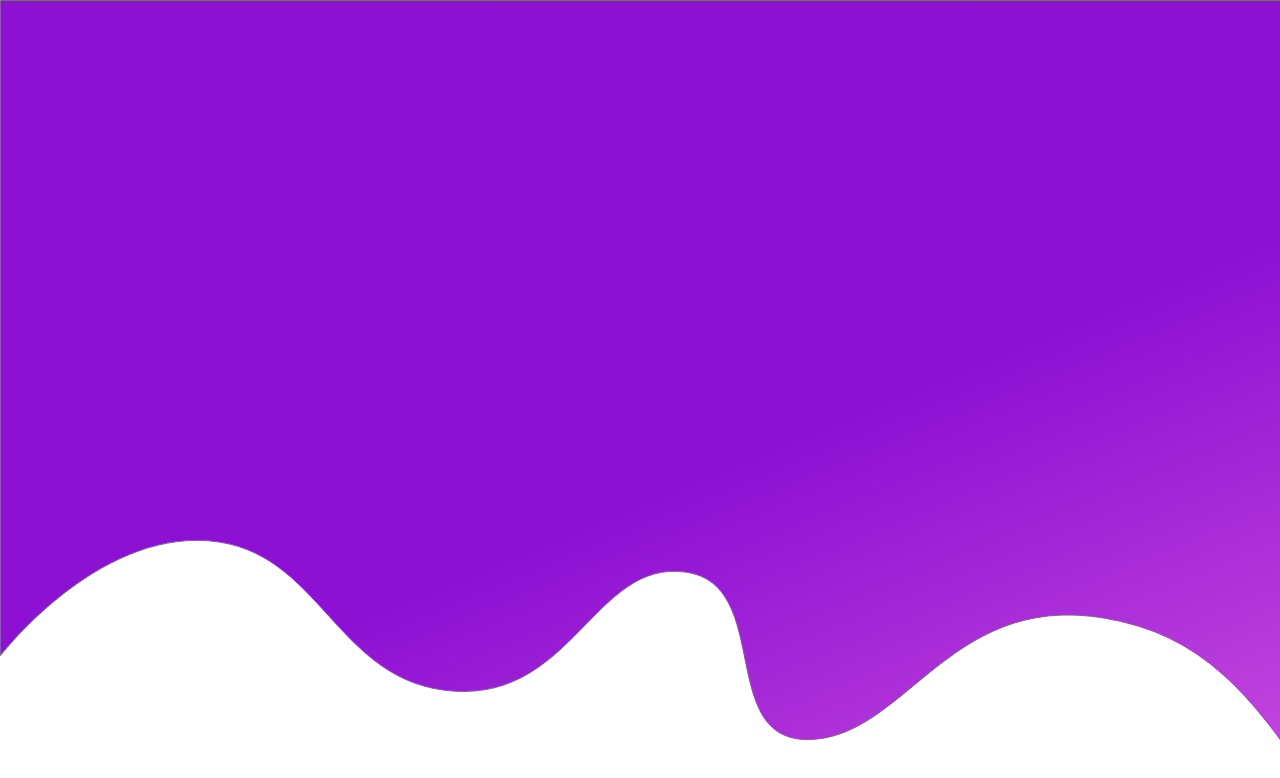
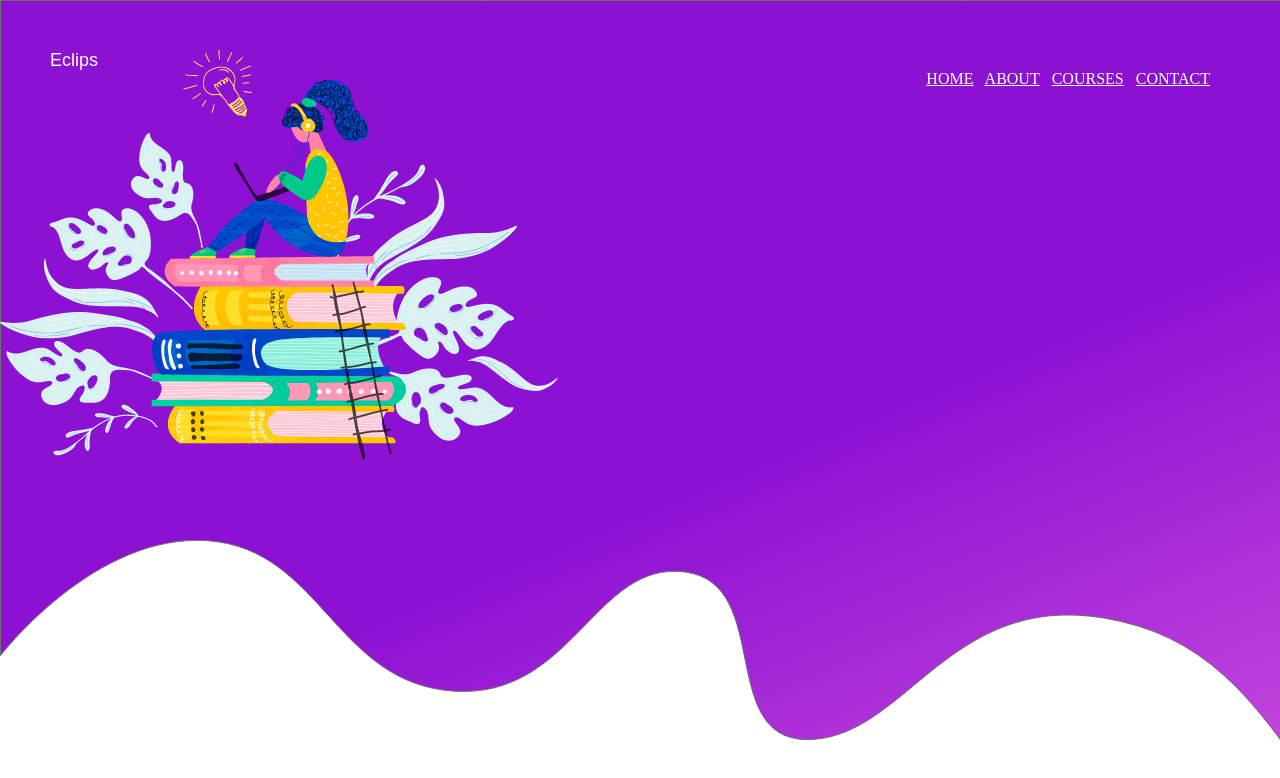
Before and after one commit to dilip562/Class_Website, a plain HTML site: page index.html in a window 1280 px wide. Shown: the top 778 px of the page. Drawn offline with Linux system fonts and the light colour scheme.

Commit message:
bt changes

```diff
--- a/index.html
+++ b/index.html
@@ -10,14 +10,19 @@
 
 <body>
     <section class="page1">
-        <div>
+        <div class="container">
             <img src="/images/bg.png" alt="bg">
-
+            <div class="topleft">Eclips</div>
+            <div class="topright">
+                <a href="#">HOME</a>&nbsp;&nbsp;
+                <a href="#">ABOUT</a>&nbsp;&nbsp;
+                <a href="#">COURSES</a>&nbsp;&nbsp;
+                <a href="#">CONTACT</a>
+            </div>
+            <img src="/images/g1724.png" alt="img1" id="img1">
         </div>
-
     </section>
     <section class="page2">
-
     </section>
 </body>
 
--- a/style.css
+++ b/style.css
@@ -1,13 +1,44 @@
-*{
+* {
     box-sizing: border-box;
     padding: 0;
     margin: 0;
 }
 
 /* Section 1 */
-.page1{
 
+a {
+    color: white;
 }
+
+.container {
+    position: relative;
+    color: white;
+    box-sizing: border-boxs;
+}
+
+#img1 {
+    position: absolute;
+    top: 50px;
+}
+
+.topleft {
+    position: absolute;
+    font-size: large;
+    font-family: sans-serif;
+    top: 50px;
+    left: 50px;
+}
+
+.topright {
+    position: absolute;
+    font-size: medium;
+    font: bold;
+    padding: 20px;
+    top: 50px;
+    right: 50px;
+}
+
+.page1 {}
 
 
 
@@ -15,6 +46,4 @@
 
 /* Section 2 */
 
-.page2{
-
-}
+.page2 {}
```
Also changed, not shown: images/g1724.png (added).
